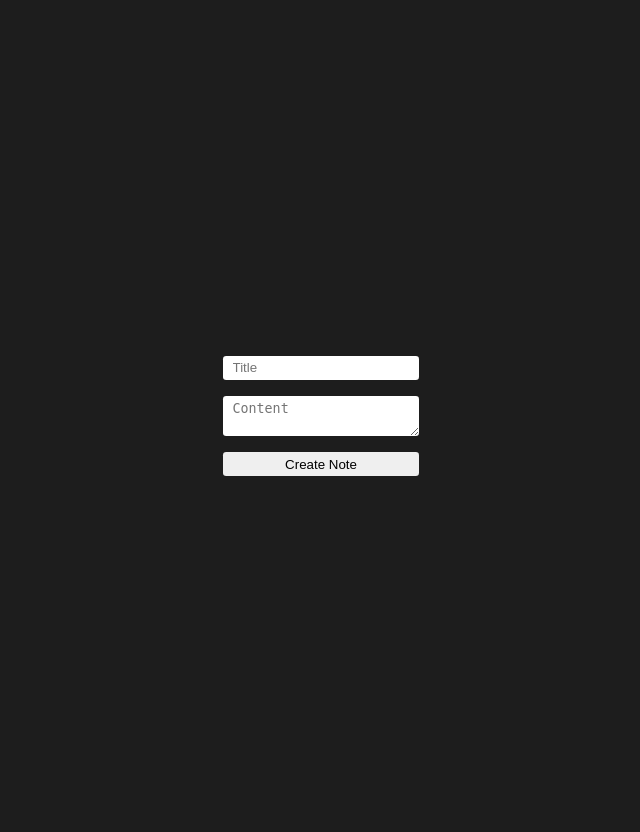
After one commit to ankurdotio/sheryians-backend-domination, a Node server app: page /create in a window 1280 px wide. The commit adds this page. Shown: the whole page, without its empty margins (319-959 px from the left). Run offline with Node 20, Linux system fonts and the light colour scheme.

Commit message:
feat: implement note creation and display functionality with EJS and CSS styling

```diff
--- /dev/null
+++ b/ejs/public/create-notes.css
@@ -0,0 +1,47 @@
+* {
+    margin: 0;
+    padding: 0;
+    box-sizing: border-box;
+}
+
+body,
+html {
+    width: 100%;
+    background-color: #1d1d1d;
+    font-family: system-ui, -apple-system, BlinkMacSystemFont, 'Segoe UI', Roboto, Oxygen, Ubuntu, Cantarell, 'Open Sans', 'Helvetica Neue', sans-serif;
+    color: #e7e7e7
+}
+
+body {
+    padding: 1rem;
+}
+
+main{
+    width: 100%;
+    height: 100vh;
+    display: flex;
+    justify-content: center;
+    align-items: center;
+
+    form{
+        display: flex;
+        flex-direction: column;
+        gap: 1rem;
+
+        input,textarea{
+            border:none;
+            border-radius: 0.2rem;
+            outline: none;
+            padding-inline:0.6rem;
+            padding-block: 0.3rem;
+        }
+
+        button{
+            border: none;
+            border-radius: 0.2rem;
+            padding-inline:0.6rem;
+            padding-block: 0.3rem;
+            cursor: pointer;
+        }
+    }
+}
--- a/ejs/src/app.js
+++ b/ejs/src/app.js
@@ -7,6 +7,11 @@ const app = express()
 
 app.use(morgan("dev"))
 app.use(express.json())
+app.use(express.urlencoded({ extended: true }))
+
+
+// ––––––––––––––––––––––– notes array –––––––––––––––––––––––
+const notes = []
 
 // –––––––––––––––––––––––– EJS setup ––––––––––––––––––––––––
 app.set("view engine", "ejs")
@@ -23,12 +28,28 @@ app.get("/api/health", (req, res) => {
 app.use(express.static(path.join(path.resolve(), "public")))
 
 app.get("/", (req, res) => {
-    res.render("index", {
-        data: "<h1>Hello World</h1>"
-    })
+    res.render("index", { notes })
+})
+
+app.get("/create", (req, res) => {
+    res.render("create-notes")
 })
 
 
+app.post("/create", (req, res) => {
+
+    const { title, content } = req.body
+
+    notes.push({ title, content })
+
+    res.redirect('/')
+})
+
+app.get("/notes/delete/:index", (req, res) => {
+    const { index } = req.params
+    notes.splice(index, 1)
+    res.redirect('/')
+})
 
 /**
  * <%=  %>
--- /dev/null
+++ b/ejs/views/create-notes.ejs
@@ -0,0 +1,18 @@
+<!DOCTYPE html>
+<html lang="en">
+<head>
+    <meta charset="UTF-8">
+    <meta name="viewport" content="width=device-width, initial-scale=1.0">
+    <title>Document</title>
+    <link rel="stylesheet" href="create-notes.css">
+</head>
+<body>
+    <main>
+        <form action="/create" method="POST">
+            <input type="text" name="title" placeholder="Title">
+            <textarea name="content" placeholder="Content"></textarea>
+            <button type="submit">Create Note</button>
+        </form>
+    </main>
+</body>
+</html>
```
Also changed, not shown: ejs/public/index.css (+47 -2 lines), ejs/views/index.ejs (+25 -1 lines).
